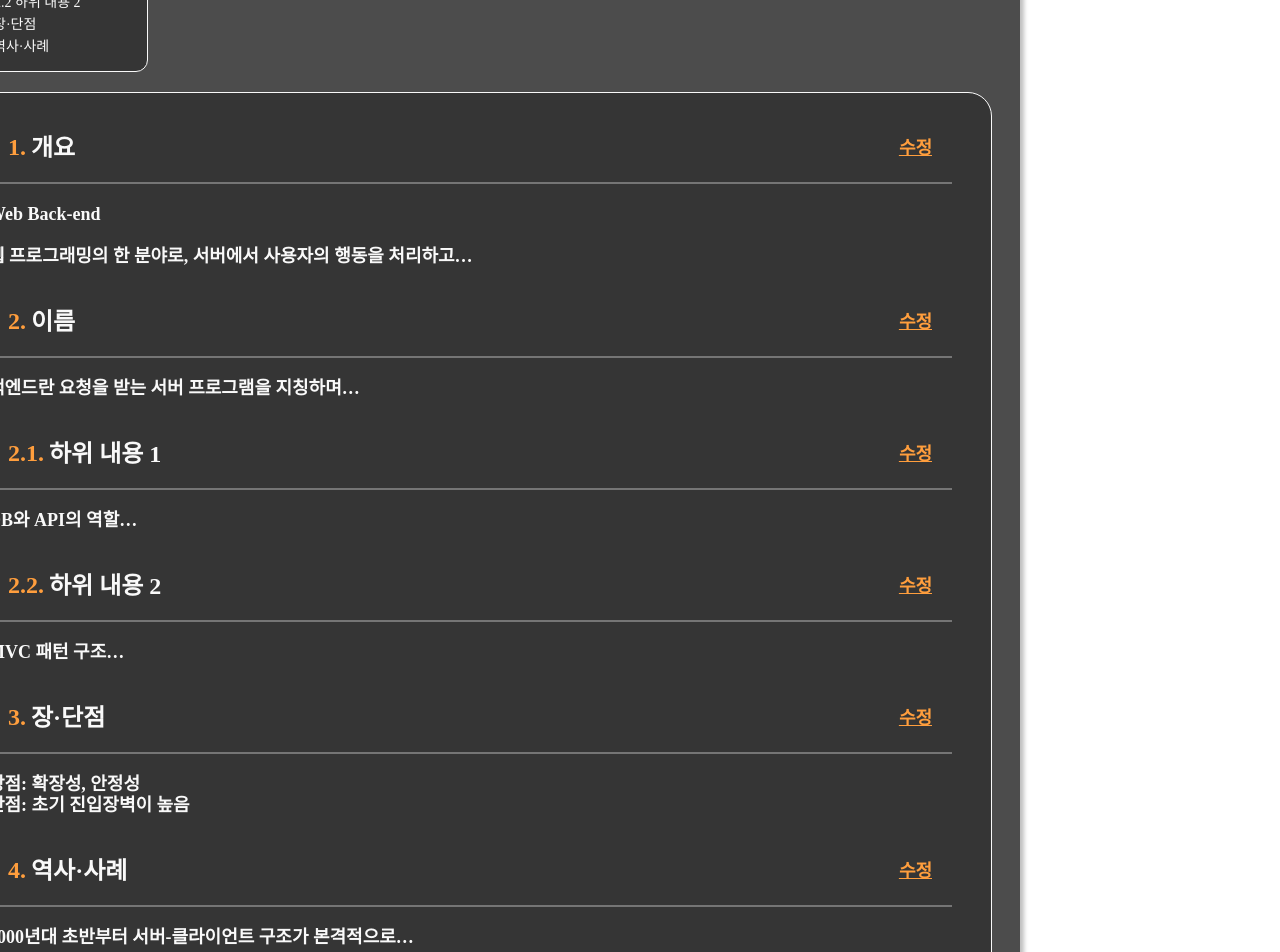
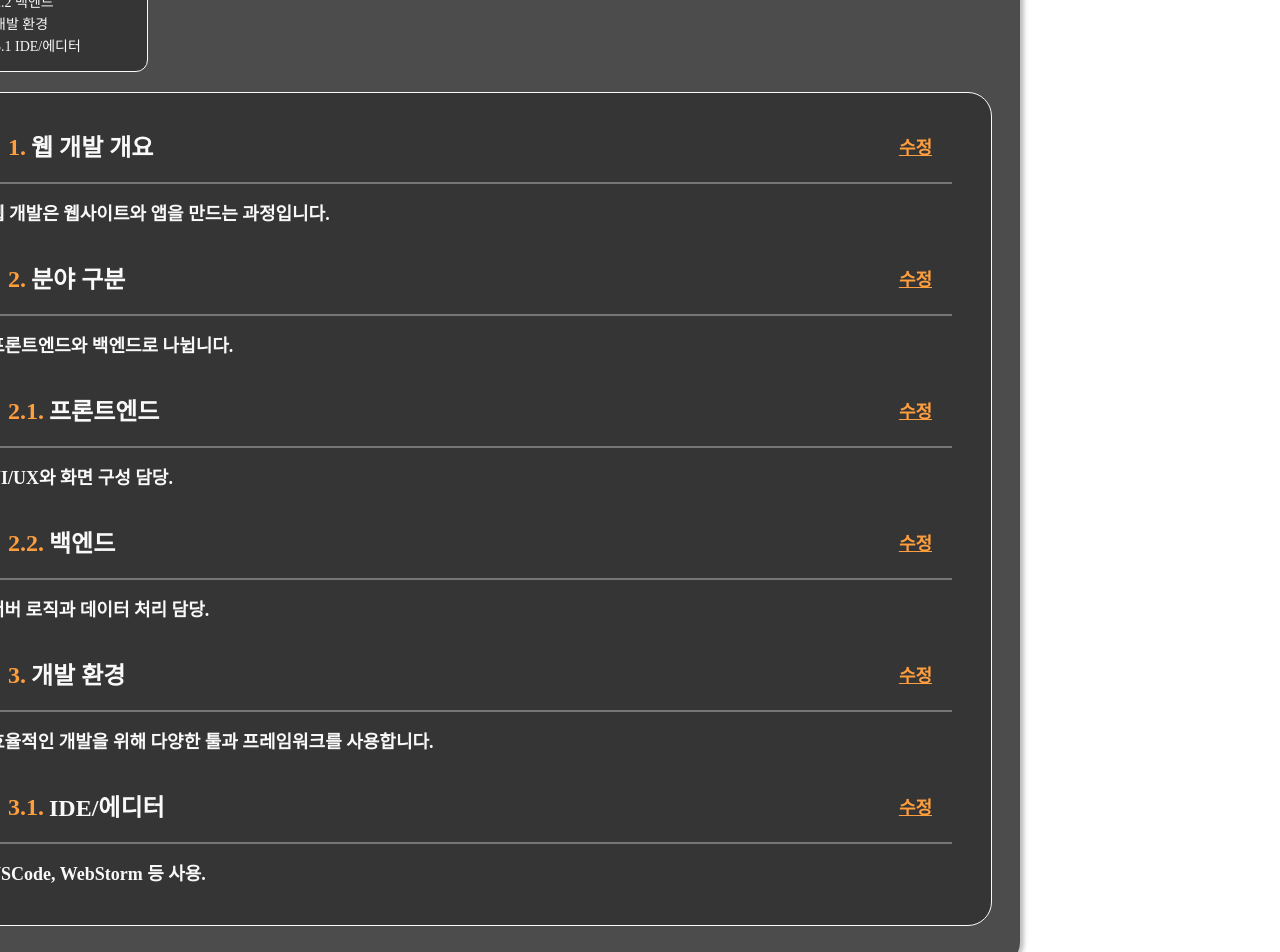
Before and after one commit to dmsSeason11/Semi-Wiki_Frontend, a React (Vite) app: page /board/1 in a window 1280 px wide. Shown: the part 500-1452 px from the top of the page. Built offline with nearby package versions, Linux system fonts and the light colour scheme.

Commit message:
게시글 수정
게시글 수정

```diff
--- a/src/data/posts.js
+++ b/src/data/posts.js
@@ -1,50 +1,32 @@
 export const posts = [
   {
     id: 1,
-    title: "특 현역 유럽파 축구 선수 +5",
+    title: "웹 개발 개요",
     category: ["전공", "기숙사", "논란"],
     modifier: "wjddlfdnd",
   },
   {
     id: 2,
-    title: "전주 얼티밋 뮤직 페스티벌",
+    title: "프론트엔드",
     category: ["전공", "기숙사", "논란"],
     modifier: "fishcake",
   },
   {
     id: 3,
-    title: "에우데르 카마라",
+    title: "백엔드",
     category: ["전공", "기숙사", "논란"],
     modifier: "Hthpkr",
   },
   {
     id: 4,
-    title: "피 클라우젤",
+    title: "풀스택 개발",
     category: ["전공", "기숙사", "논란"],
     modifier: "Belkaile",
   },
   {
     id: 5,
-    title: "백엔드",
+    title: "웹 개발 트렌드",
     category: ["전공", "기숙사", "논란"],
     modifier: "Ainea",
   },
-  {
-    id: 6,
-    title: "프론트엔드",
-    category: ["전공", "기숙사", "논란"],
-    modifier: "Brunkomachi",
-  },
-  // {
-  //   id: 7,
-  //   title: "프론트엔드",
-  //   category: ["전공", "기숙사", "논란"],
-  //   modifier: "Brunkomachi",
-  // },
-  // {
-  //   id: 8,
-  //   title: "프론트엔드",
-  //   category: ["전공", "기숙사", "논란"],
-  //   modifier: "Brunkomachi",
-  // },
 ];
--- a/src/data/sections.js
+++ b/src/data/sections.js
@@ -1,35 +1,105 @@
-export const sections = [
+export const sections = {
+  1: [
     {
       number: 1,
-    title: "개요",
-    content:
-      "Web Back-end\n\n웹 프로그래밍의 한 분야로, 서버에서 사용자의 행동을 처리하고…",
+      title: "웹 개발 개요",
+      content: "웹 개발은 웹사이트와 앱을 만드는 과정입니다.",
     },
     {
       number: 2,
-    title: "이름",
-    content: "백엔드란 요청을 받는 서버 프로그램을 지칭하며…",
+      title: "분야 구분",
+      content: "프론트엔드와 백엔드로 나뉩니다.",
       children: [
-      {
-        number: "2.1",
-        title: "하위 내용 1",
-        content: "DB와 API의 역할…",
-      },
-      {
-        number: "2.2",
-        title: "하위 내용 2",
-        content: "MVC 패턴 구조…",
-      },
+        { number: "2.1", title: "프론트엔드", content: "UI/UX와 화면 구성 담당." },
+        { number: "2.2", title: "백엔드", content: "서버 로직과 데이터 처리 담당." },
       ],
     },
     {
       number: 3,
-    title: "장·단점",
-    content: "장점: 확장성, 안정성\n단점: 초기 진입장벽이 높음",
+      title: "개발 환경",
+      content: "효율적인 개발을 위해 다양한 툴과 프레임워크를 사용합니다.",
+      children: [
+        { number: "3.1", title: "IDE/에디터", content: "VSCode, WebStorm 등 사용." },
+      ],
+    },
+  ],
+  2: [
+    {
+      number: 1,
+      title: "프론트엔드 개요",
+      content: "사용자 화면과 상호작용을 개발합니다.",
     },
     {
-    number: 4,
-    title: "역사·사례",
-    content: "2000년대 초반부터 서버-클라이언트 구조가 본격적으로…",
+      number: 2,
+      title: "주요 역할",
+      content: "화면 렌더링과 이벤트 처리.",
+      children: [
+        { number: "2.1", title: "UI 구성", content: "화면 설계와 스타일링." },
+        { number: "2.2", title: "동적 기능", content: "사용자 입력과 상태 관리." },
+      ],
     },
-];
+  ],
+  3: [
+    {
+      number: 1,
+      title: "백엔드 개요",
+      content: "서버와 DB를 관리하며, 비즈니스 로직과 보안 담당.",
+    },
+    {
+      number: 2,
+      title: "주요 구성 요소",
+      content: "서버, DB, API 등으로 구성됩니다.",
+      children: [
+        { number: "2.1", title: "서버", content: "클라이언트 요청 처리와 응답 반환." },
+        { number: "2.2", title: "데이터베이스", content: "데이터 저장, 검색 및 관리." },
+      ],
+    },
+    {
+      number: 3,
+      title: "보안 및 인증",
+      content: "인증과 권한 관리가 중요합니다.",
+      children: [
+        { number: "3.1", title: "인증", content: "JWT, OAuth2 등 구현." },
+      ],
+    },
+  ],
+  4: [
+    {
+      number: 1,
+      title: "풀스택 개발 개요",
+      content: "프론트엔드와 백엔드를 모두 다룹니다.",
+    },
+    {
+      number: 2,
+      title: "역할과 장점",
+      content: "전체 시스템 이해와 통합 개발 가능.",
+      children: [
+        { number: "2.1", title: "프론트엔드 통합", content: "UI/UX와 로직 최적화." },
+      ],
+    },
+    {
+      number: 3,
+      title: "백엔드 통합",
+      content: "서버, DB, API 통신 효율적으로 설계.",
+      children: [
+        { number: "3.1", title: "서버 관리", content: "트래픽 관리와 최적화." },
+      ],
+    },
+  ],
+  5: [
+    {
+      number: 1,
+      title: "웹 개발 최신 트렌드",
+      content: "SPA, PWA 등 최신 기술 적용.",
+    },
+    {
+      number: 2,
+      title: "핵심 기술",
+      content: "React, Vue, Node.js 등 활용.",
+      children: [
+        { number: "2.1", title: "SPA", content: "빠른 사용자 경험 제공." },
+        { number: "2.2", title: "PWA", content: "앱과 유사한 경험 제공." },
+      ],
+    },
+  ],
+};
--- a/src/pages/Board/board.styles.js
+++ b/src/pages/Board/board.styles.js
@@ -23,7 +23,7 @@ export const BoardContainer = styled.div`
 // 게시판 제목
 export const BoardTitle = styled.h1`
   position: absolute;
-  width: 110px;
+  width: auto;
   height: 50px;
   left: 28px;
   top: 28px;
--- a/src/pages/PostDetail/PostDetail.jsx
+++ b/src/pages/PostDetail/PostDetail.jsx
@@ -1,5 +1,6 @@
 import "../../styles/reset.css";
-import { useState } from "react";
+import { useState, useEffect } from "react";
+import { useParams } from "react-router-dom";
 import { BoardContainer, BoardTitle, Content } from "../Board/board.styles.js";
 import CategoryList from "../../components/CategoryList/CategoryList.jsx";
 import {
@@ -17,7 +18,8 @@ import {
 import Love from "../../assets/board/Love.svg";
 import Article from "../../components/Article/Article.jsx"
 import TableOfContents from "../../components/TableOfContents/TableOfContents.jsx";
-import { sections } from "../../data/sections.js"
+import { sections as allSection } from "../../data/sections.js"
+import { posts } from "../../data/posts.js";
 
 function PostDetail() {
   const [loveCount, setLoveCount] = useState(0);
@@ -33,10 +35,20 @@ function PostDetail() {
     }
   };
 
+  const { id } = useParams();
+  const postId = parseInt(id, 10);
+
+  const post = posts.find((v)=>v.id === postId);
+  const section = allSection[postId] || [];
+
+  useEffect(() => {
+    window.scrollTo(0, 0);
+  }, []);
+
   return (
     <Content>
       <BoardContainer>
-        <BoardTitle>백엔드</BoardTitle>
+        <BoardTitle>{post.title}</BoardTitle>
         <LoveLabel>
           <HiddenButton onClick={handleLoveClick} />
           <img src={Love} alt="좋아요" $isClick={isClicked} />
@@ -46,19 +58,19 @@ function PostDetail() {
         <CategoryTitle>카테고리</CategoryTitle>
         <Categorycontainer>
           <Categories>
-            <CategoryTag>전공</CategoryTag>
-            <CategoryTag>기숙사</CategoryTag>
-            <CategoryTag>논란</CategoryTag>
+            {post.category.map((category) => (
+              <CategoryTag key={category}>{category}</CategoryTag>
+            ))}
           </Categories>
         </Categorycontainer>
 
         <TableOfContentscontainer>
           <TableOfContentsTitle>목차</TableOfContentsTitle>
-          <TableOfContents contents={sections} />
+          <TableOfContents contents={section} />
         </TableOfContentscontainer>
 
         <Contentcontainer>
-            {sections.map((section) => (
+            {section.map((section) => (
               <Article key={section.number} Numberprop={section.number} Titleprop={section.title} childrenprop={section.content} subSections={section.children} />
             ))}
         </Contentcontainer>
```
Lines whose indentation alone changed are shown as unchanged.
